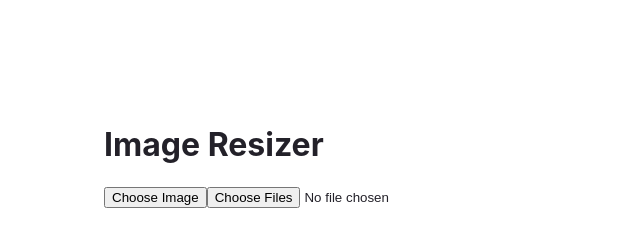
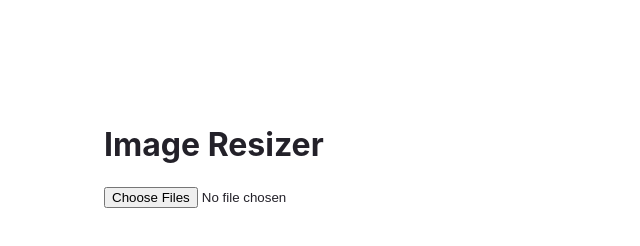
Before and after one commit to nagykorte/ig_img, a Gatsby site: page / in a window 1280 px wide. Shown: the whole page, without its empty margins (0-640 px from the left). Built offline with nearby package versions, Linux system fonts and the light colour scheme; Gatsby itself is replaced by a stand-in of ours.

Commit message:
remove trash button

```diff
--- a/src/pages/index.js
+++ b/src/pages/index.js
@@ -181,7 +181,7 @@ const IndexPage = () => {
       <h1>Image Resizer</h1>
 
       <div id="upload-btn-wrapper">
-          <button id="btn">Choose Image</button>
+          {/* <button id="btn">Choose Image</button> */}
         <input type="file" name="file" id="file-input" accept="image/*" multiple onChange={handleFileSelect} />
       </div>
 
```
